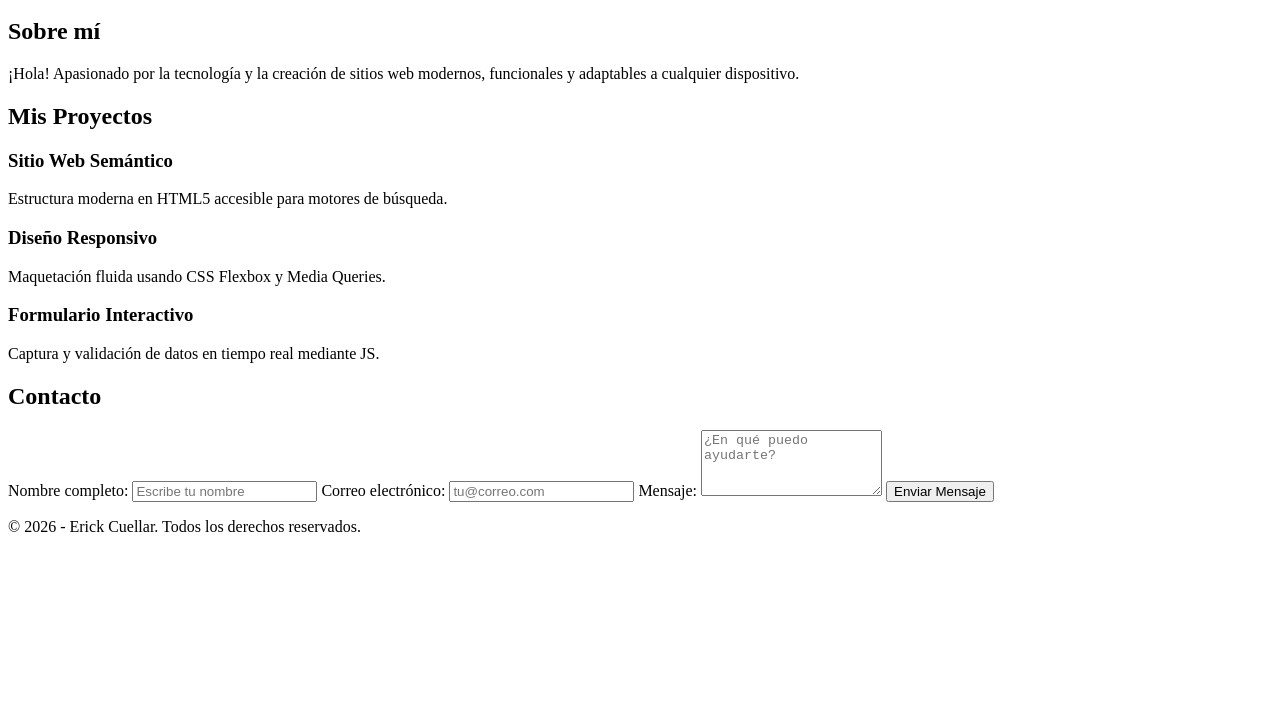
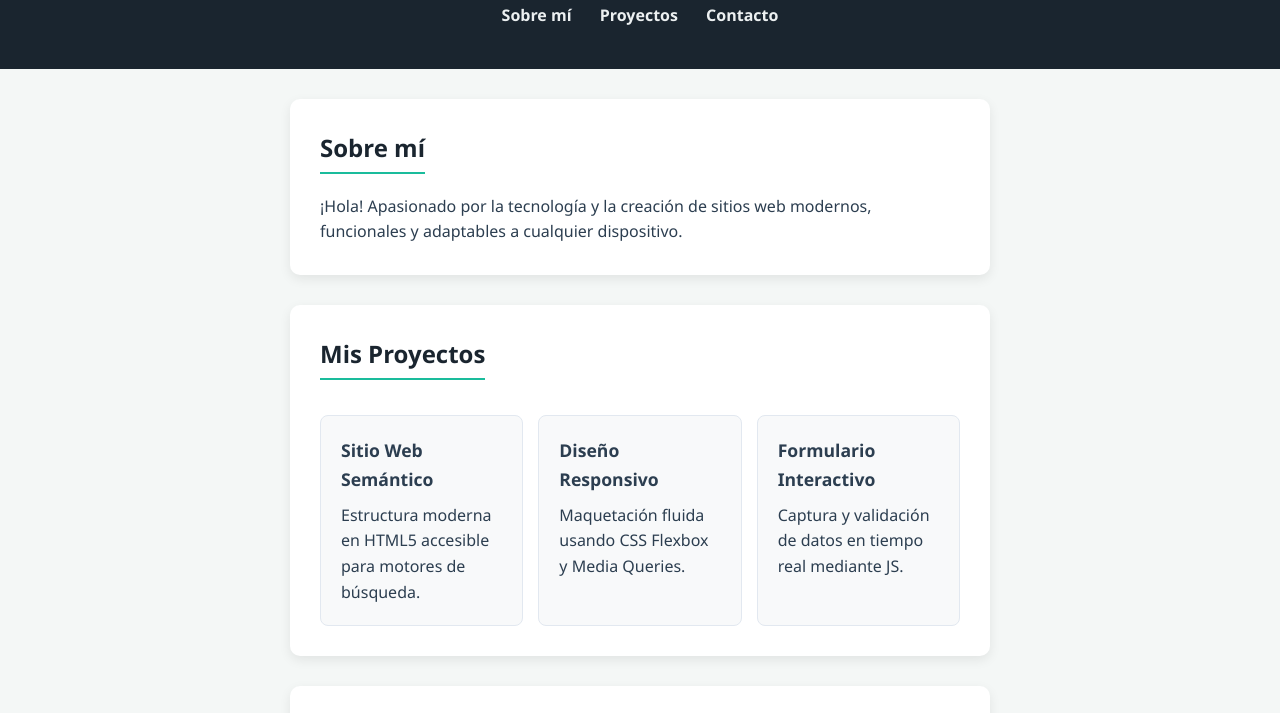
Before and after one commit to G4TOLIBE/mi-portafolio, a plain HTML site: page index.html in a window 1280 px wide. Shown: the part 134-847 px from the top of the page. Before the commit the page ends 800 px from the top, so only its background shows below. Drawn offline with Linux system fonts and the light colour scheme; a script that the page names is missing.

Commit message:
Fix stylesheet link in index.html
Updated the stylesheet link to use 'styles.css' instead of 'Styles proyecto final.css'.

```diff
--- a/index.html
+++ b/index.html
@@ -4,7 +4,7 @@
     <meta charset="UTF-8">
     <meta name="viewport" content="width=device-width, initial-scale=1.0">
     <title>Portafolio - Erick Cuellar</title>
-    <link rel="stylesheet" href="Styles proyecto final.css">
+    <link rel="stylesheet" href="styles.css">
     <script src="Java proyecto final.js" defer></script>
 </head>
 <body>
```
